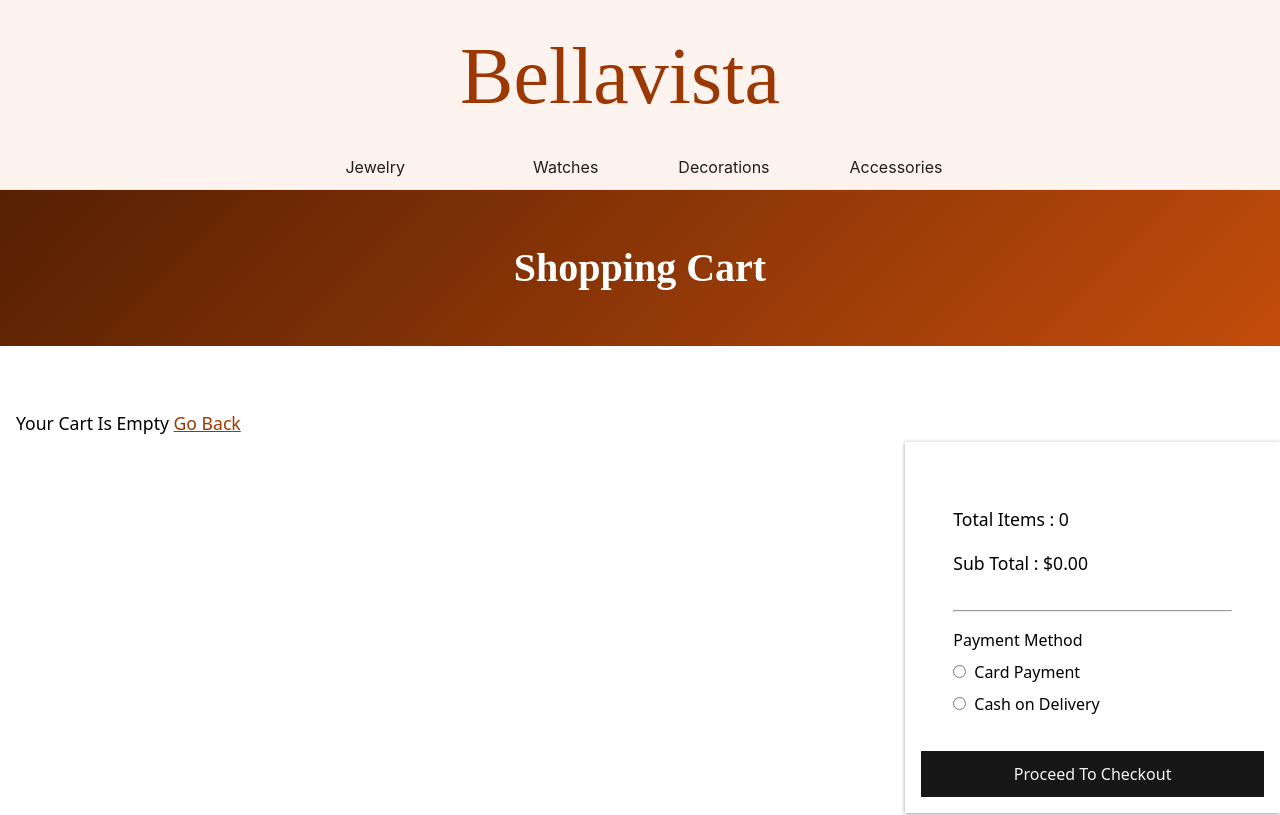
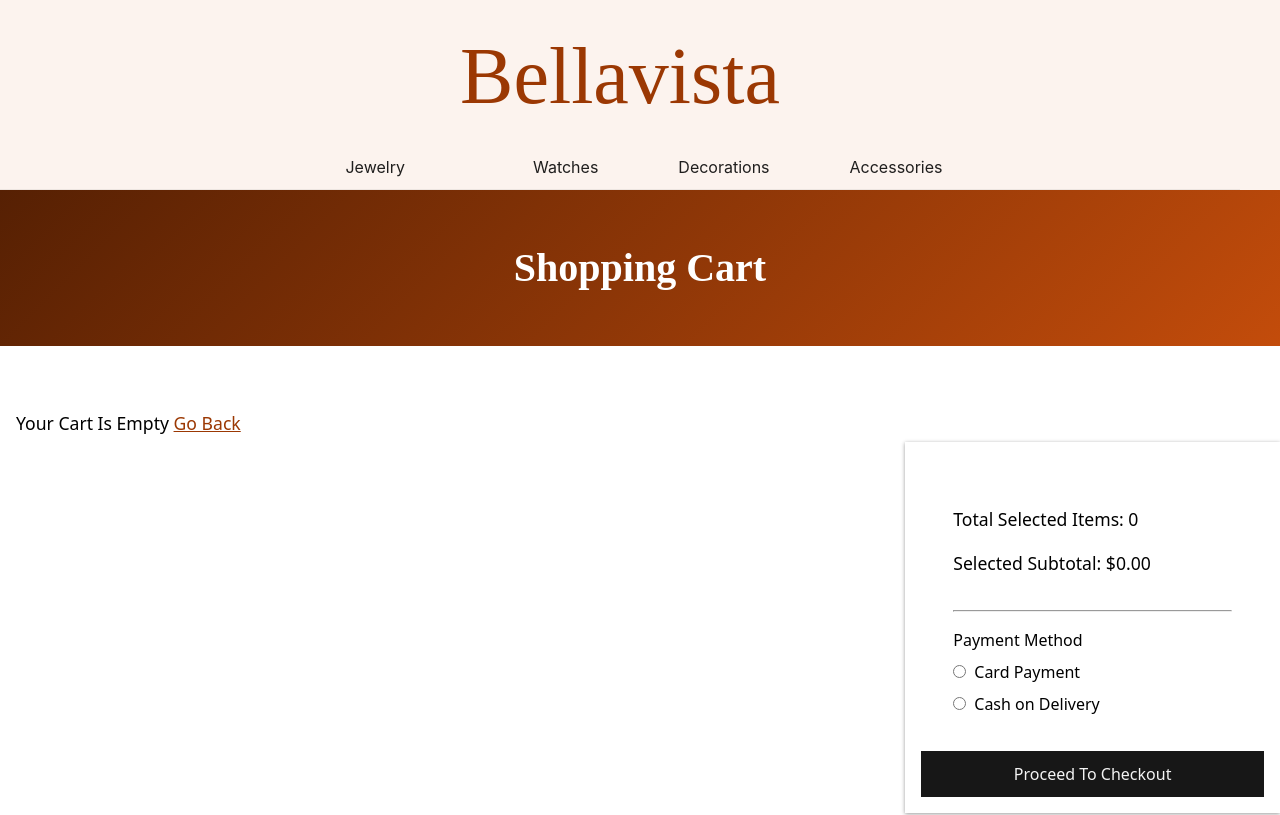
Before and after one commit to Viduni-Hewage/Bella-Vista, a React (Vite) app in the folder frontend/: page /cart in a window 1280 px wide. Shown: the top 815 px of the page. Built offline with nearby package versions, Linux system fonts and the light colour scheme; a web font is replaced by a local one.

Commit message:
Make only selected items to purchase

```diff
--- a/frontend/src/component/cartItem.jsx
+++ b/frontend/src/component/cartItem.jsx
@@ -1,7 +1,7 @@
 import { FaTrash } from "react-icons/fa";
 import { Link } from "react-router-dom";
 
-const CartItem = ({ item, qtyChangeHandler, removeHandler }) => {
+const CartItem = ({ item, qtyChangeHandler, removeHandler, toggleSelect }) => {
   return (
     <div
       style={{
@@ -12,8 +12,17 @@ const CartItem = ({ item, qtyChangeHandler, removeHandler }) => {
         borderRadius: 9,
         padding: "1.5rem 2rem",
         margin: "2rem",
+        position: "relative",
       }}
     >
+      {/* Checkbox */}
+      <input
+        type="checkbox"
+        checked={item.selected || false}
+        onChange={() => toggleSelect(item._id)}
+        style={{ position: "absolute", top: "10px", left: "10px", transform: "scale(1.3)", }}
+      />
+
       <Link to={`/product/${item._id}`} style={{ flex: "0 0 80px", marginRight: "1rem" }}>
         <img
           src={item.image}
--- a/frontend/src/context/cartProvider.jsx
+++ b/frontend/src/context/cartProvider.jsx
@@ -58,6 +58,14 @@ const CartProvider = ({ children }) => {
     }
   };
 
+  const toggleSelect = (id) => {
+    setCartItems(
+      cartItems.map((item) =>
+        item._id === id ? { ...item, selected: !item.selected } : item
+      )
+    );
+  };
+
   const clearCart = () => setCartItems([]);
 
   const getCartCount = () =>
@@ -75,6 +83,7 @@ const CartProvider = ({ children }) => {
         addToCart,
         removeFromCart,
         updateQuantity,
+        toggleSelect,
         clearCart,
         getCartCount,
         getCartSubTotal,
--- a/frontend/src/pages/cart.jsx
+++ b/frontend/src/pages/cart.jsx
@@ -1,7 +1,6 @@
 import React, { useState } from "react";
-import { Link } from "react-router-dom";
+import { Link, useNavigate } from "react-router-dom";
 import CartItem from "../component/cartItem";
-import { useNavigate } from "react-router-dom";
 import { Menu } from "antd";
 import { useCart } from "../context/useCart";
 
@@ -9,13 +8,14 @@ const CartPage = () => {
   const [paymentMethod, setPaymentMethod] = useState("");
   const navigate = useNavigate();
 
-  const {
-    cartItems,
-    updateQuantity,
-    removeFromCart,
-    getCartCount,
-    getCartSubTotal
-  } = useCart();
+  const { cartItems, updateQuantity, removeFromCart, toggleSelect } = useCart();
+
+  const selectedItems = cartItems.filter((item) => item.selected);
+
+  const totalCount = selectedItems.reduce((sum, item) => sum + Number(item.qty), 0);
+  const subTotal = selectedItems
+    .reduce((sum, item) => sum + item.price * item.qty, 0)
+    .toFixed(2);
 
   const qtyChangeHandler = (id, qty) => {
     updateQuantity(id, qty);
@@ -30,6 +30,11 @@ const CartPage = () => {
   };
 
   const handleProceedBtn = () => {
+    if (selectedItems.length === 0) {
+      alert("Please select at least one product to purchase!");
+      return;
+    }
+
     if (paymentMethod === "cod") {
       navigate("/success-transaction");
     } else if (paymentMethod === "card") {
@@ -41,13 +46,14 @@ const CartPage = () => {
 
   return (
     <div>
+      {/* Header */}
       <div>
         <div
           style={{
             width: "100%",
             background: "#fcf3eeff",
             padding: "1rem 40px 0 0",
-            boxShadow: "0 2px 8px #f0f1f2"
+            boxShadow: "0 2px 8px #f0f1f2",
           }}
         >
           <div
@@ -58,7 +64,7 @@ const CartPage = () => {
               color: "#9b3803ff",
               cursor: "pointer",
               textAlign: "center",
-              marginBottom: "0.5rem"
+              marginBottom: "0.5rem",
             }}
             onClick={() => navigate("/")}
           >
@@ -71,7 +77,7 @@ const CartPage = () => {
               justifyContent: "center",
               fontSize: "1rem",
               background: "transparent",
-              gap: "3rem"
+              gap: "3rem",
             }}
             onClick={handleMenuClick}
           >
@@ -83,6 +89,7 @@ const CartPage = () => {
         </div>
       </div>
 
+      {/* Banner */}
       <div
         style={{
           width: "100%",
@@ -92,12 +99,13 @@ const CartPage = () => {
           color: "white",
           fontSize: "2.5rem",
           fontWeight: "bold",
-          fontFamily: "'Baskervville', serif"
+          fontFamily: "'Baskervville', serif",
         }}
       >
         Shopping Cart
       </div>
 
+      {/* Main content */}
       <div
         style={{
           display: "flex",
@@ -105,13 +113,14 @@ const CartPage = () => {
           margin: "3rem auto",
           gap: "2rem",
           flexDirection: window.innerWidth <= 960 ? "column" : "row",
-          alignItems: "flex-start"
+          alignItems: "flex-start",
         }}
       >
+        {/* Cart items */}
         <div
           style={{
             flexBasis: window.innerWidth <= 960 ? "100%" : "70%",
-            padding: "1rem"
+            padding: "1rem",
           }}
         >
           {cartItems.length === 0 ? (
@@ -128,11 +137,13 @@ const CartPage = () => {
                 item={item}
                 qtyChangeHandler={qtyChangeHandler}
                 removeHandler={() => removeFromCartHandler(item._id)}
+                toggleSelect={toggleSelect}
               />
             ))
           )}
         </div>
 
+        {/* Order summary (only selected items) */}
         <div
           style={{
             flexBasis: window.innerWidth <= 960 ? "100%" : "30%",
@@ -140,26 +151,25 @@ const CartPage = () => {
             boxShadow: "0 1px 4px rgba(0,0,0,0.4)",
             height: "fit-content",
             padding: "1rem",
-            marginTop: "3rem"
+            marginTop: "3rem",
           }}
         >
           <div
             style={{
               padding: "3rem 2rem 1rem 2rem",
               fontWeight: "400",
-              fontSize: "1.1rem"
+              fontSize: "1.1rem",
             }}
           >
-            <p>Total Items : {getCartCount()}</p>
-            <p>Sub Total : ${getCartSubTotal()}</p>
+            <p>Total Selected Items: {totalCount}</p>
+            <p>Selected Subtotal: ${subTotal}</p>
           </div>
 
           <hr style={{ margin: "0rem 2rem" }} />
 
+          {/* Payment options */}
           <div style={{ padding: "1rem 2rem", marginBottom: "1.2rem" }}>
-            <p style={{ fontWeight: "400", marginBottom: "0.5rem" }}>
-              Payment Method
-            </p>
+            <p style={{ fontWeight: "400", marginBottom: "0.5rem" }}>Payment Method</p>
 
             <div style={{ marginBottom: "0.5rem" }}>
               <input
@@ -197,7 +207,7 @@ const CartPage = () => {
                 background: "#171717",
                 color: "#f4f4f4",
                 border: "1px solid #171717",
-                cursor: "pointer"
+                cursor: "pointer",
               }}
             >
               Proceed To Checkout
```
